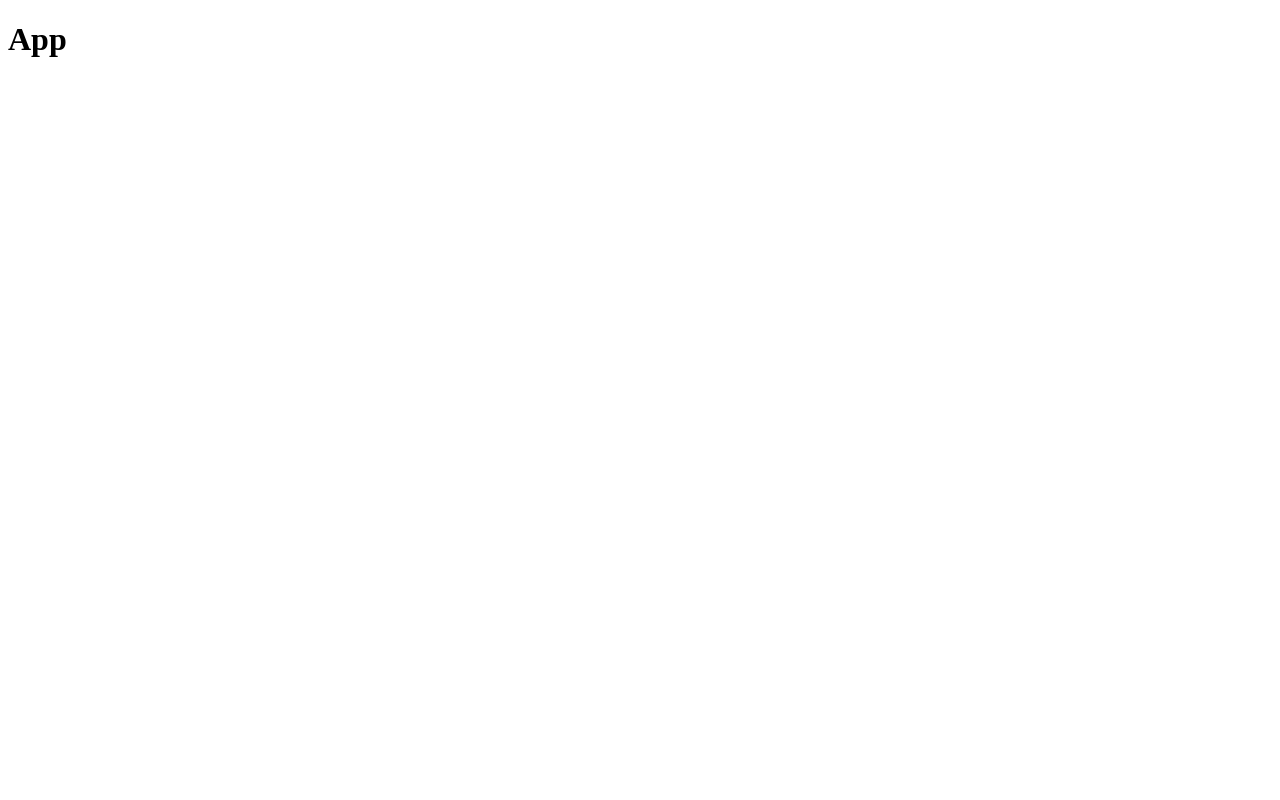
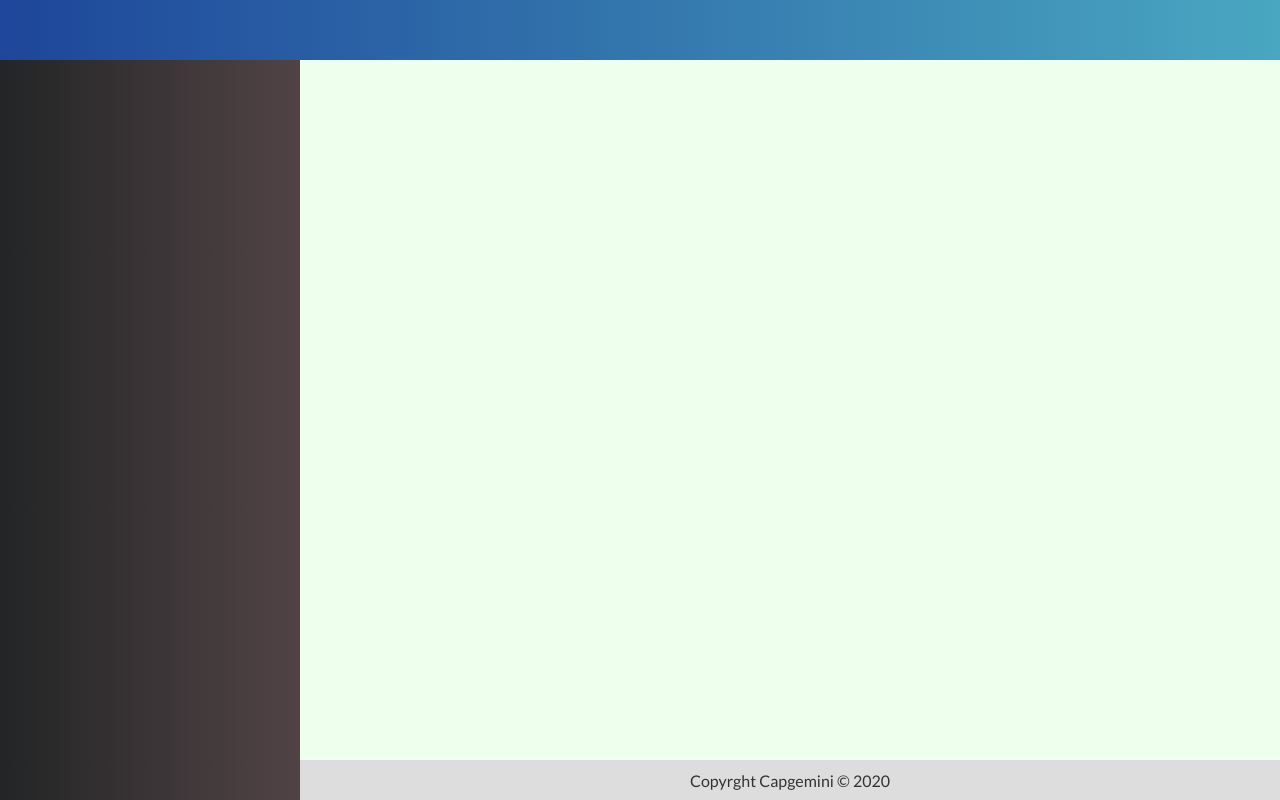
Before and after one commit to genaro94/capgemini-front-test, a Vue app: page / in a window 1280 px wide. Built offline with nearby package versions, Linux system fonts and the light colour scheme.

Commit message:
started the componentization of the page's header, menu, content and footer.

```diff
--- a/public/index.html
+++ b/public/index.html
@@ -4,6 +4,7 @@
     <meta charset="utf-8">
     <meta http-equiv="X-UA-Compatible" content="IE=edge">
     <meta name="viewport" content="width=device-width,initial-scale=1.0">
+    <link href="https://fonts.googleapis.com/css?family=Lato" rel="stylesheet"/>
     <link rel="icon" href="<%= BASE_URL %>favicon.ico">
     <title><%= htmlWebpackPlugin.options.title %></title>
   </head>
--- a/src/App.vue
+++ b/src/App.vue
@@ -1,21 +1,46 @@
 <template>
   <div id='app'>
 
-  <h1>App</h1>
+  <Header></Header>
+  <Menu></Menu>
+  <Content></Content>
+  <Footer></Footer>
 
   </div>
 
 </template>
 
 <script>
-
+import Header from '@/components/template/Header'
+import Menu from '@/components/template/Menu'
+import Content from '@/components/template/Content'
+import Footer from '@/components/template/Footer'
 
 export default {
   name: 'App',
+  components: {Header, Menu, Content, Footer}
 
 }
 </script>
 
 <style>
+  * {
+    font-family: "Lato", "sans-serif";
+  }
+  body{
+    margin: 0;
+  }
+  #app {
+    -webkit-font-smoothing: antialiased;
+    -moz-osx-font-smooting: grayscale;
 
+    height: 100vh;
+    display: grid;
+    grid-template-rows: 60px 1fr 40px;
+    grid-template-columns: 300px 1fr;
+    grid-template-areas:
+        "header header"
+        "menu content"
+        "menu footer"
+  }
 </style>
--- /dev/null
+++ b/src/components/template/Content.vue
@@ -0,0 +1,17 @@
+<template>
+  <div class="content"></div>
+</template>
+
+<script>
+export default {
+  name:'Content'
+}
+</script>
+
+<style >
+  .content {
+    grid-area: content;
+    background-color: #eeffee;
+    padding: 20px;
+  }
+</style>
--- /dev/null
+++ b/src/components/template/Footer.vue
@@ -0,0 +1,23 @@
+<template>
+  <footer class="footer">
+    <span>Copyrght Capgemini © 2020</span>
+  </footer>
+</template>
+
+<script>
+export default {
+  name:'Footer'
+}
+</script>
+
+<style >
+  .footer {
+    grid-area: footer;
+    background-color: #DDD;
+    color:#333;
+
+    display: flex;
+    align-items: center;
+    justify-content: center;
+  }
+</style>
--- /dev/null
+++ b/src/components/template/Header.vue
@@ -0,0 +1,20 @@
+<template>
+  <div class="header"></div>
+</template>
+
+<script>
+export default {
+  name:'Header'
+}
+</script>
+
+<style >
+  .header {
+    grid-area: header;
+    background:linear-gradient(to right, #1e469a, #49a7c1);
+
+    display: flex;
+    justify-content: center;
+    align-content: center;
+  }
+</style>
--- /dev/null
+++ b/src/components/template/Menu.vue
@@ -0,0 +1,20 @@
+<template>
+  <aside class="menu"></aside>
+</template>
+
+<script>
+export default {
+  name:'Menu'
+}
+</script>
+
+<style >
+  .menu {
+    grid-area: menu;
+    background: linear-gradient(to right, #232526, #514345);
+
+    display:flex;
+    flex-direction: column;
+    flex-wrap: wrap;
+  }
+</style>
```
